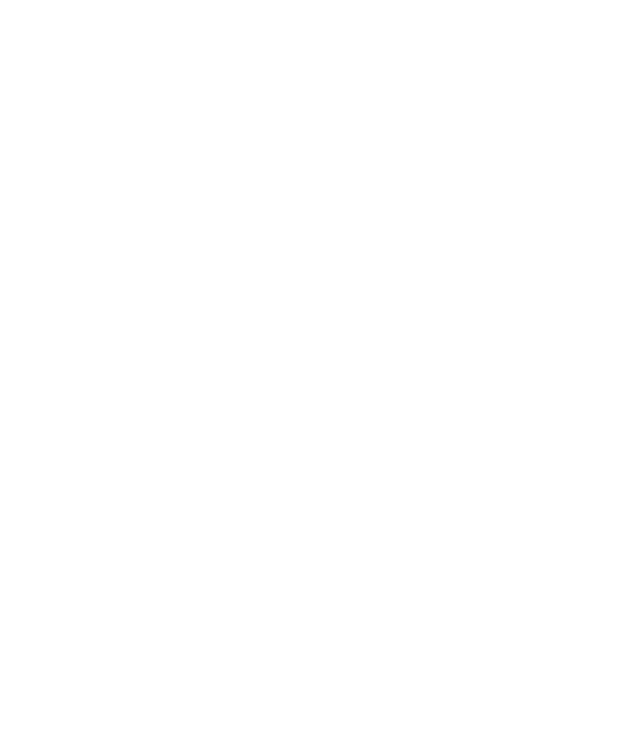
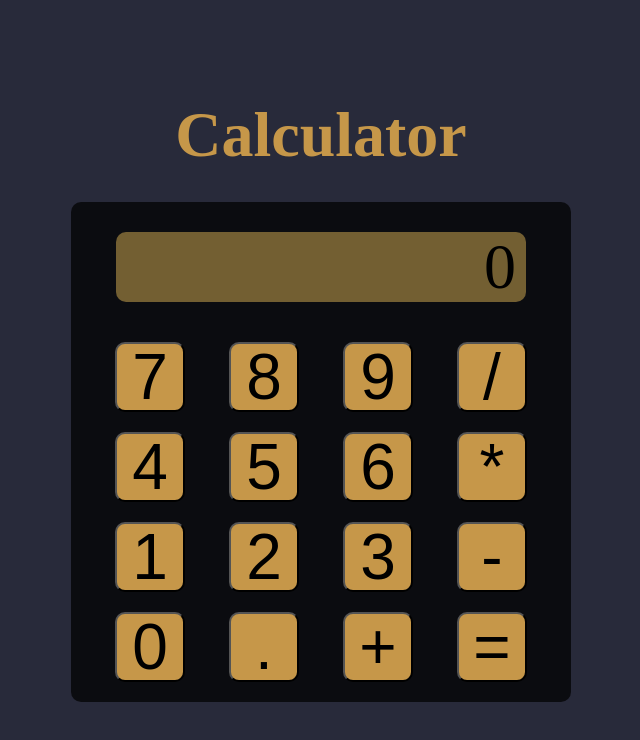
Before and after one commit to Snorri967/calculator, a plain HTML site: page index.html in a window 1280 px wide. Shown: the whole page, without its empty margins (319-959 px from the left). Drawn offline with Linux system fonts and the light colour scheme.

Commit message:
Add styles to Calculator

```diff
--- a/index.html
+++ b/index.html
@@ -9,6 +9,70 @@
   <script src="./main.js" defer></script>
 </head>
 <body>
+  <h1 class="title">Calculator</h1>
+  <div class="calculatorContainer">
+    <div class="display">
+      <p class="displayValue">0</p>
+    </div>
+    <div class="buttonsContainer">
+      <div class="topRow">
+        <div class="seven">
+          <button>7</button>
+        </div>
+        <div class="eight">
+          <button>8</button>
+        </div>
+        <div class="nine">
+          <button>9</button>
+        </div>
+        <div class="divide">
+          <button>/</button>
+        </div>
+      </div>
+      <div class="thirdRow">
+        <div class="four">
+          <button>4</button>
+        </div>
+        <div class="five">
+          <button>5</button>
+        </div>
+        <div class="6">
+          <button>6</button>
+        </div>
+        <div class="multiply">
+          <button>*</button>
+        </div>
+      </div>
+      <div class="secondRow">
+        <div class="one">
+          <button>1</button>
+        </div>
+        <div class="two">
+          <button>2</button>
+        </div>
+        <div class="three">
+          <button>3</button>
+        </div>
+        <div class="subtract">
+          <button>-</button>
+        </div>
+      </div>
+      <div class="firstRow">
+        <div class="zero">
+          <button>0</button>
+        </div>
+        <div class="decimal">
+          <button>.</button>
+        </div>
+        <div class="add">
+          <button>+</button>
+        </div>
+        <div class="equals">
+          <button>=</button>
+        </div>
+      </div>
+    </div>
+  </div>
 
 </body>
 </html>
--- a/styles.css
+++ b/styles.css
@@ -0,0 +1,76 @@
+* {
+  box-sizing: border-box;
+  padding: 0;
+  margin: 0;
+  font-size: 64px;
+}
+
+body {
+  min-height: 100vh;
+  display: flex;
+  flex-direction: column;
+  justify-content: center;
+  align-items: center;
+  background-color: #282A3A;
+}
+
+.title {
+  margin-bottom: 30px;
+  font-size: 64px;
+  color: #C69749;
+}
+
+.calculatorContainer {
+  width: 500px;
+  height: 500px;
+  display: flex;
+  flex-direction: column;
+  background-color: #000000b7;
+  border-radius: 10px;
+}
+
+.display {
+  display: flex;
+  border-radius: 10px;
+  background-color: #735F32;
+  width: 410px;
+  height: 70px;
+  justify-content: flex-end;
+  align-items: center;
+  margin: 30px auto 20px auto;
+  color: #000;
+}
+
+.displayValue {
+  margin-right: 10px;
+}
+
+.buttonContainer {
+  display: flex;
+  flex-direction: column;
+}
+
+.topRow,
+.thirdRow,
+.secondRow,
+.firstRow {
+  margin-top: 20px;
+  display: flex;
+  justify-content: space-evenly;
+  align-items: space-evenly;
+}
+
+button {
+  display: flex;
+  justify-content: center;
+  align-items: center;
+  width: 70px;
+  height: 70px;
+  background-color: #C69749;
+  color: #000;
+  border-radius: 10px;
+}
+
+button:hover {
+  cursor: pointer;
+}
```
